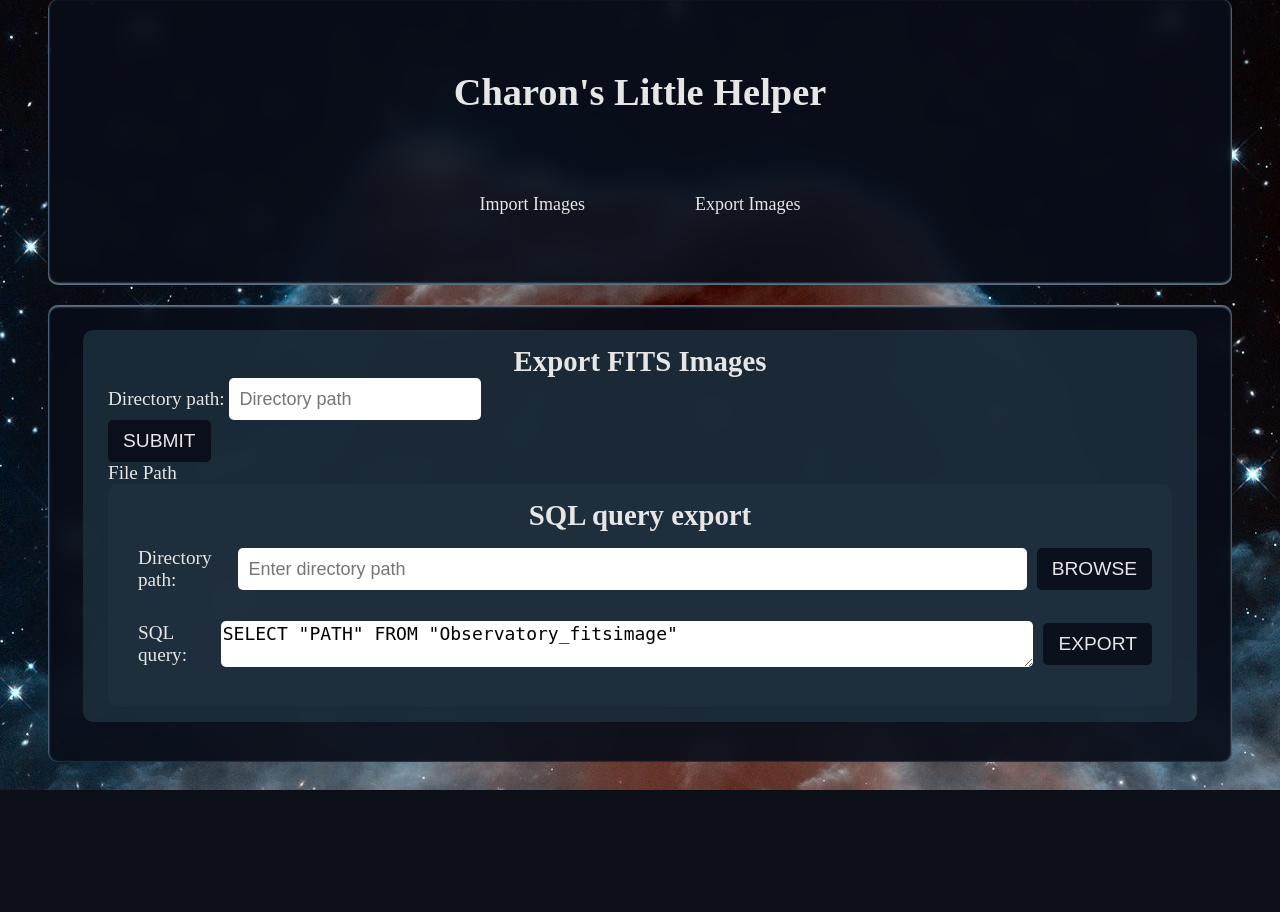
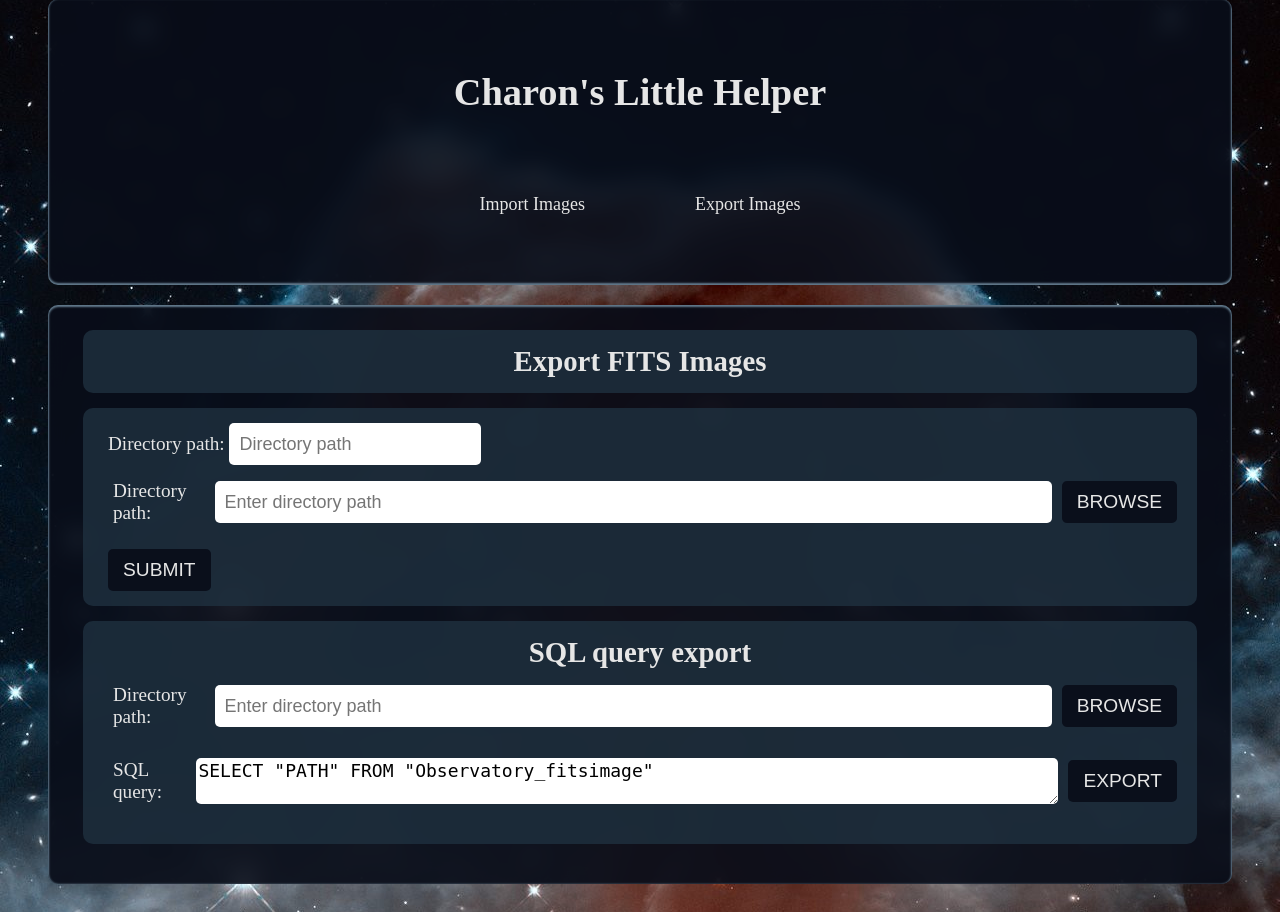
Before and after one commit to TIS2023-FMFI/hviezdna-obloha, a Django app: template NightSky/Observatory/templates/Observatory/export_fits.html in a window 1280 px wide. Shown: the part 29-941 px from the top of the page. Before the commit the page ends 819 px from the top, so only its background shows below. Run offline with Django 4.2, Linux system fonts and the light colour scheme; the template is opened without the code that fills it: values that come from a table or form of the project are taken from there, others are empty; parts of the project's set-up code (start-up, migrations or seed data) failed here and were passed over.

Commit message:
fix rendering of containers

```diff
--- a/NightSky/Observatory/templates/Observatory/export_fits.html
+++ b/NightSky/Observatory/templates/Observatory/export_fits.html
@@ -37,6 +37,9 @@
 <div class="contents">
     <div class="content_part">
         <h2>Export FITS Images</h2>
+    </div>
+    <div class="content_part">
+
 
         <form method="post">
             {% csrf_token %}
@@ -55,9 +58,20 @@
             <!--?            {# </label>#}-->
             <!--?            {# <br>#}-->
             <!-- Other fields here -->
+            <div class="sql_form-container">
+                <div class="input-group">
+                    <label for="target_directory_path">Directory path:</label>
+                    <input type="text" id="target_directory_path" name="target_directory_path"
+                           placeholder="Enter directory path">
+                    <button type="button" onclick="triggerFileExplorer()">Browse</button>
+                </div>
+
+            </div>
+
             <button type="submit">Submit</button>
+
         </form>
-
+    </div>
         <!--?        {#-->
         <!--?        <form method="post" id="ExportForm" action="{% url 'export_fits' %}">#}-->
         <!--?            {# {% csrf_token %}#}-->
@@ -142,13 +156,10 @@
         <!--?        </form>-->
         <!--?        #}-->
 
-        <div>
-            File Path
-        </div>
 
         <!-- SQL query export form -->
         <div>
-            <article class="content_part" style="margin: 0">
+            <article class="content_part">
                 <h2>SQL query export</h2>
                 <form id="sql_export_form">
                     {% csrf_token %}
@@ -170,6 +181,10 @@
                 </form>
 
 
+            </article>
+        </div>
+    </div>
+
     <script>
         function triggerFileExplorer() {
             fetch('{% url "open_file_explorer" %}')
@@ -186,10 +201,6 @@
         }
 
     </script>
-            </article>
-        </div>
-    </div>
-</div>
 
     <!-- Export Pop-up window -->
     <div id="ExportModal" class="modal">
```
Lines whose indentation alone changed are shown as unchanged.
